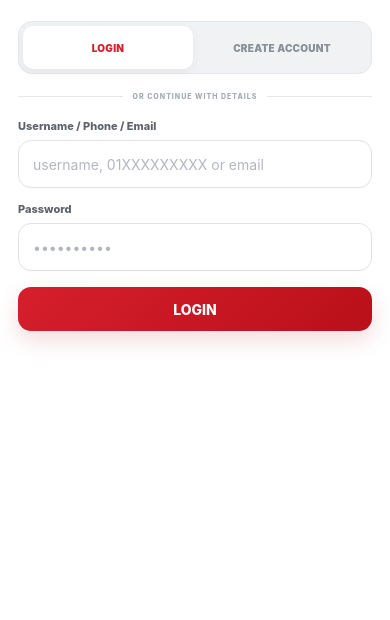
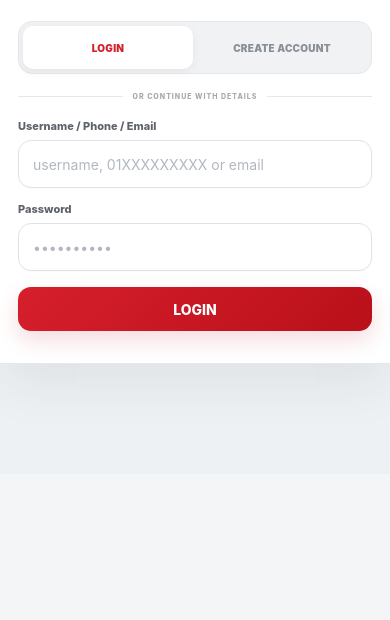
Before and after one commit to parvez-devs/playluduhub, a website: page public/index.html in a window 390 px wide. Shown: the part 1444-2064 px from the top of the page. After the commit the page ends 1918 px from the top, so only its background shows below. Drawn offline with Linux system fonts and the light colour scheme; no server answers.

Commit message:
fix: compact mobile auth layout

```diff
--- a/public/style.css
+++ b/public/style.css
@@ -174,7 +174,7 @@ input[readonly]{background:#f4f5f7;color:#717680}
 /* Responsive */
 @media(max-width:820px){
   #main{padding:0 0 calc(var(--nav-h) + 20px)}
-  .auth-shell{margin:0 auto 24px}.auth-portal{grid-template-columns:1fr;border-radius:0;border-left:0;border-right:0}.auth-showcase{display:none}.auth-panel{min-height:100dvh;padding:32px 20px 34px}.auth-mobile-logo{display:grid}
+  .auth-shell{margin:0 auto 18px}.auth-portal{grid-template-columns:1fr;border-radius:0;border-left:0;border-right:0}.auth-showcase{display:none}.auth-panel{min-height:auto;padding:28px 20px 30px}.auth-mobile-logo{display:grid}
   .dashboard-page,.payment-page,.profile-page{max-width:none;margin:0}
   .dashboard-app-shell,.payment-app-shell,.profile-app-shell{min-height:calc(100dvh - 74px);border-left:0;border-right:0;border-radius:0;box-shadow:none}
   .dashboard-head,.payment-page-head,.profile-page-head{min-height:72px;padding:9px 12px}
```
